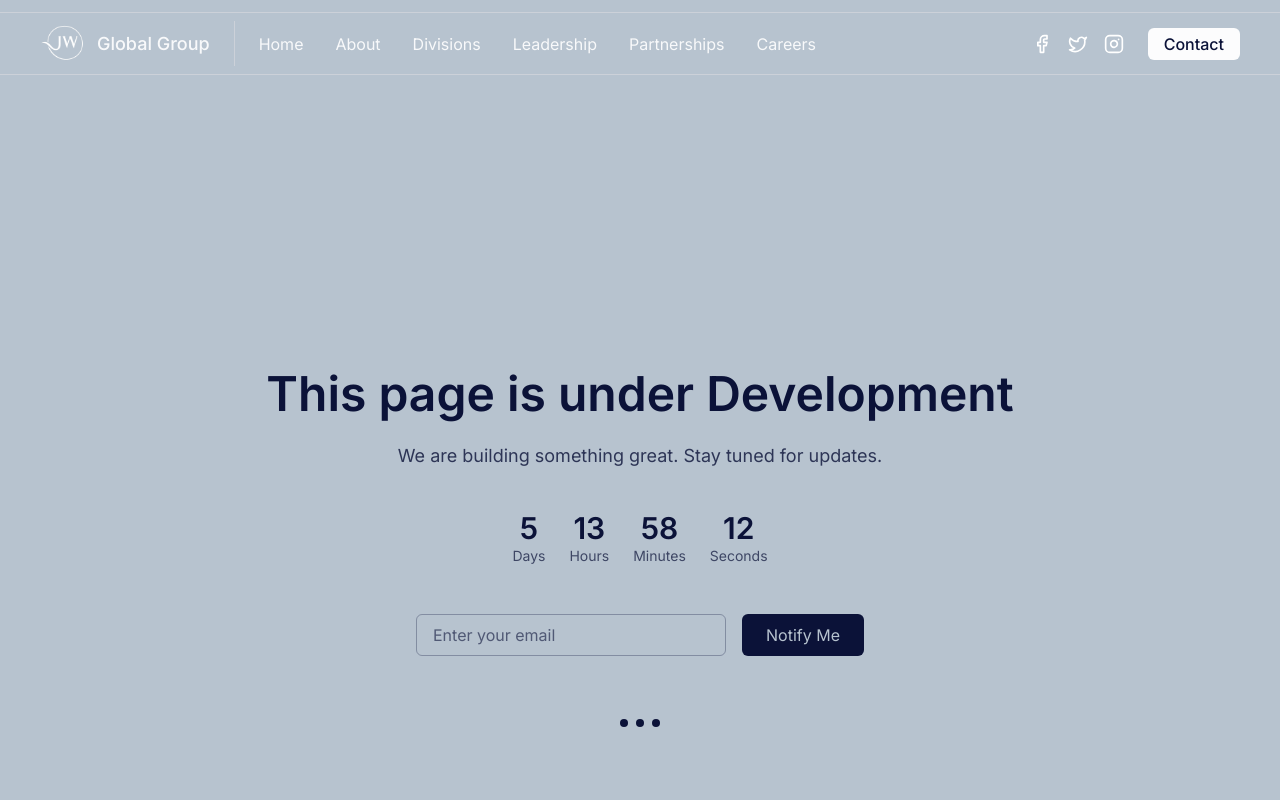
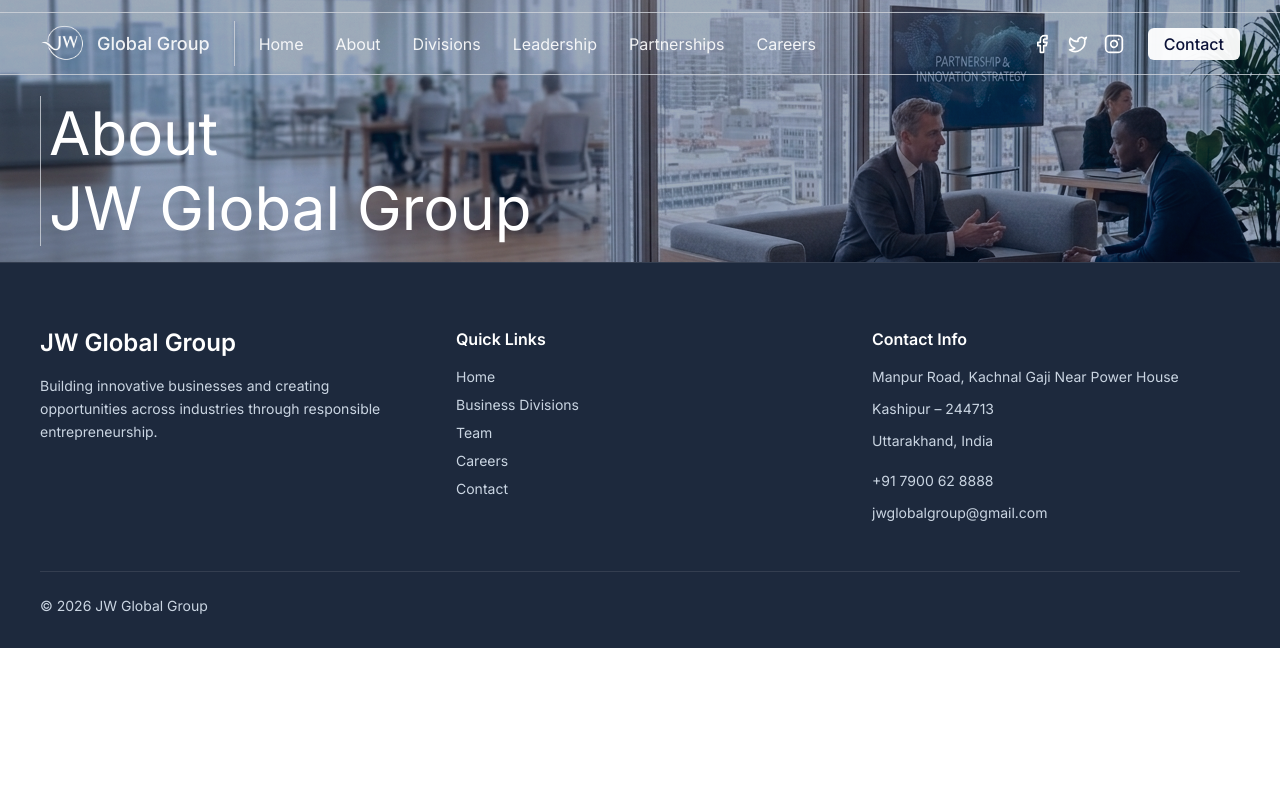
Before and after one commit to parthergk/jwglobalgrp, a Next.js app: page /about in a window 1280 px wide. Shown: the top 800 px of the page. Built offline with nearby package versions, Linux system fonts and the light colour scheme.

Commit message:
designin the about page

```diff
--- a/app/(root)/about/page.tsx
+++ b/app/(root)/about/page.tsx
@@ -1,9 +1,10 @@
-import ComingSoon from '@/components/ComingSoon'
-import React from 'react'
+import Hero from '@/components/about/Hero'
 
 const page = () => {
   return (
-    <><ComingSoon/></>
+    <div className="w-full bg-background space-y-20">
+     <Hero/>
+    </div>
   )
 }
 
--- /dev/null
+++ b/components/about/Hero.tsx
@@ -0,0 +1,22 @@
+import Image from 'next/image'
+
+const Hero = () => {
+  return (
+     <section className="relative z-10 w-full min-h-32 sm:min-h-48 px-4 sm:px-8 lg:px-10 pt-20 sm:pt-24 pb-4">
+        <div className="absolute inset-0 -z-10 ">
+          <Image
+            src="/hero.png"
+            alt="Business meeting"
+            fill
+            priority
+            className="object-cover object-[65%_center] lg:object-center"
+          />
+        </div>
+        <div className="absolute inset-0 bg-primary/35 -z-10"></div>
+
+        <h1 className="border-l border-[#D1D5DB]/80 text-white text-[28px] sm:text-4xl md:text-5xl lg:text-6xl font-semibold lg:font-normal leading-tight text-start px-2">About<br />JW Global Group</h1>
+      </section>
+  )
+}
+
+export default Hero
```
